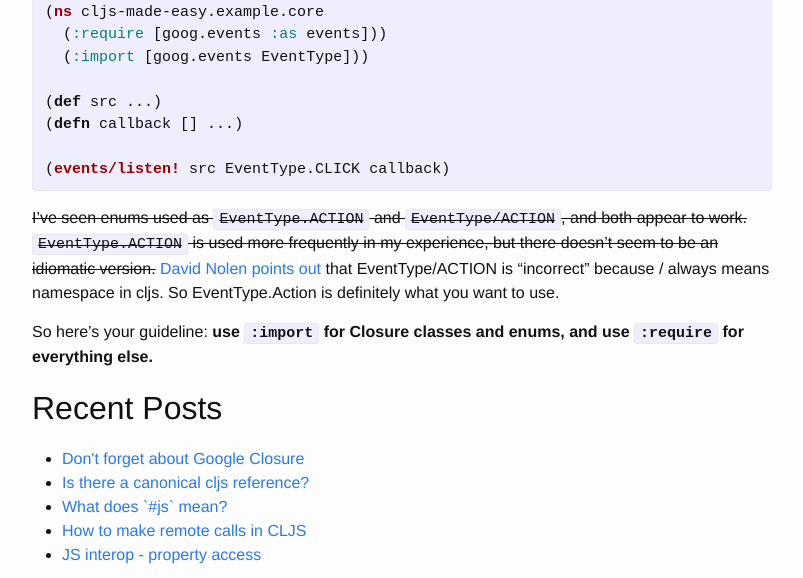
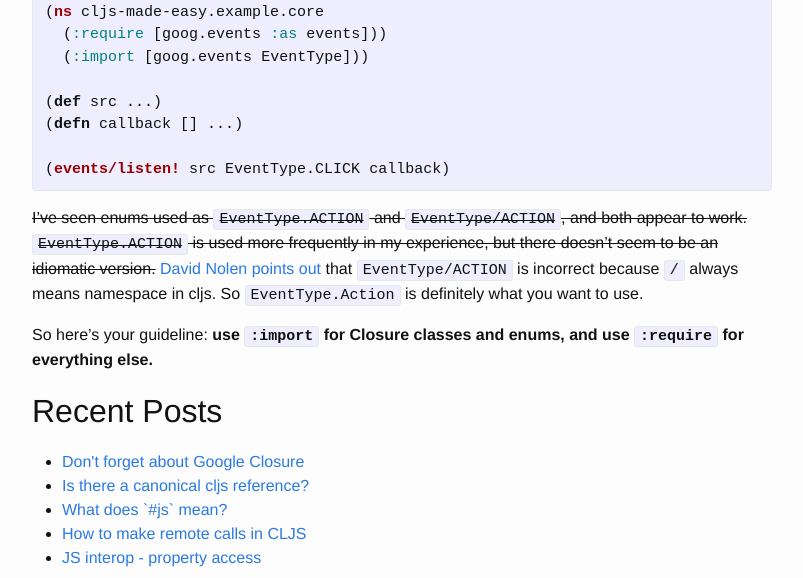
Before and after one commit to bostonou/bostonou.github.io, a Jekyll site: the page built from _posts/2015-06-18-when-do-i-use-require-vs-import.markdown, in a window 1280 px wide and 900 px high, scrolled down 1319 px, cut to the strip 0-578 px from the top of the window. Shown: the whole strip, without its empty margins (238-1041 px from the left). Built offline with Jekyll 4.4.1, drawn with Linux system fonts in a browser that asks for light colours.

Commit message:
Fix typos

```diff
--- a/_posts/2015-06-18-when-do-i-use-require-vs-import.markdown
+++ b/_posts/2015-06-18-when-do-i-use-require-vs-import.markdown
@@ -67,7 +67,7 @@ One other point of confusion is Enums (e.g. [`goog.events.EventType`][event-type
 (events/listen! src EventType.CLICK callback)
 {% endhighlight %}
 
-<del>I've seen enums used as `EventType.ACTION` and `EventType/ACTION`, and both appear to work. `EventType.ACTION` is used more frequently in my experience, but there doesn't seem to be an idiomatic version.</del> [David Nolen points out][twitter-correction] that EventType/ACTION is "incorrect" because / always means namespace in cljs. So EventType.Action is definitely what you want to use.
+<del>I've seen enums used as `EventType.ACTION` and `EventType/ACTION`, and both appear to work. `EventType.ACTION` is used more frequently in my experience, but there doesn't seem to be an idiomatic version.</del> [David Nolen points out][twitter-correction] that `EventType/ACTION` is incorrect because `/` always means namespace in cljs. So `EventType.Action` is definitely what you want to use.
 
 So here's your guideline: **use `:import` for Closure classes and enums, and use `:require` for everything else.**
 
```
